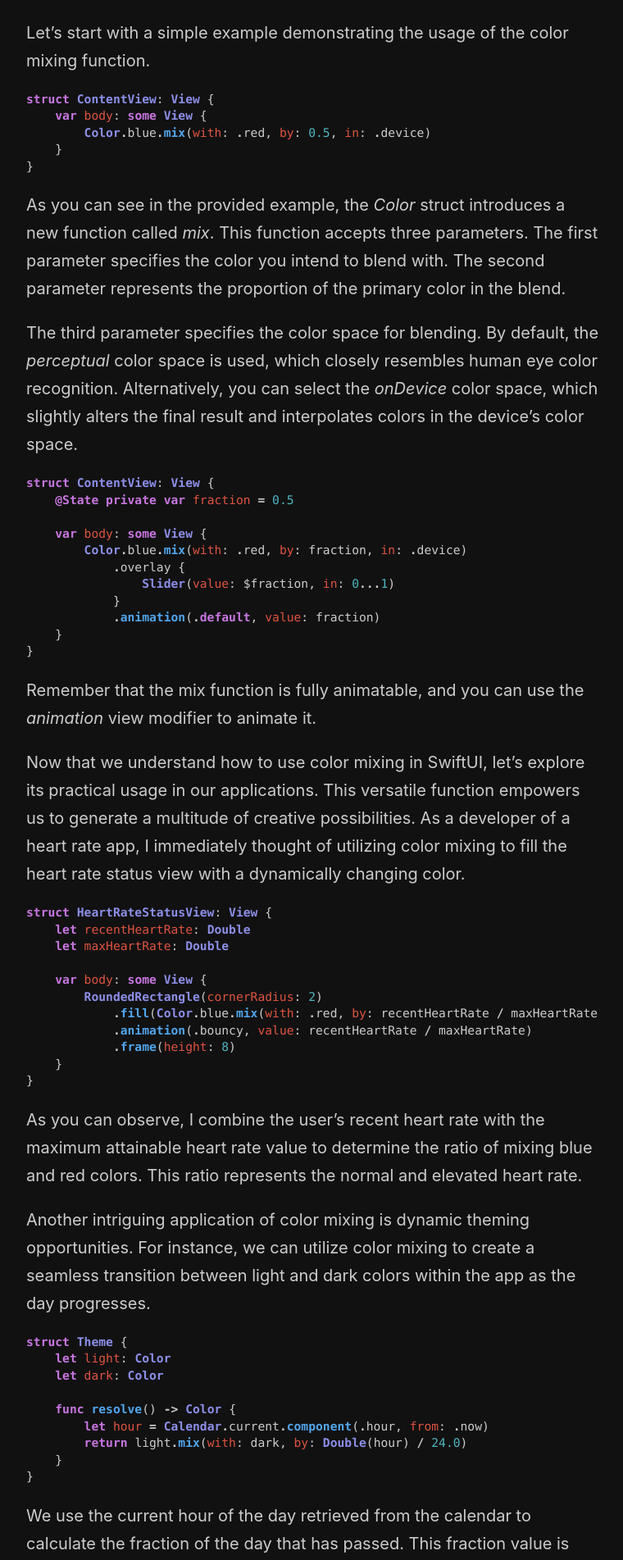
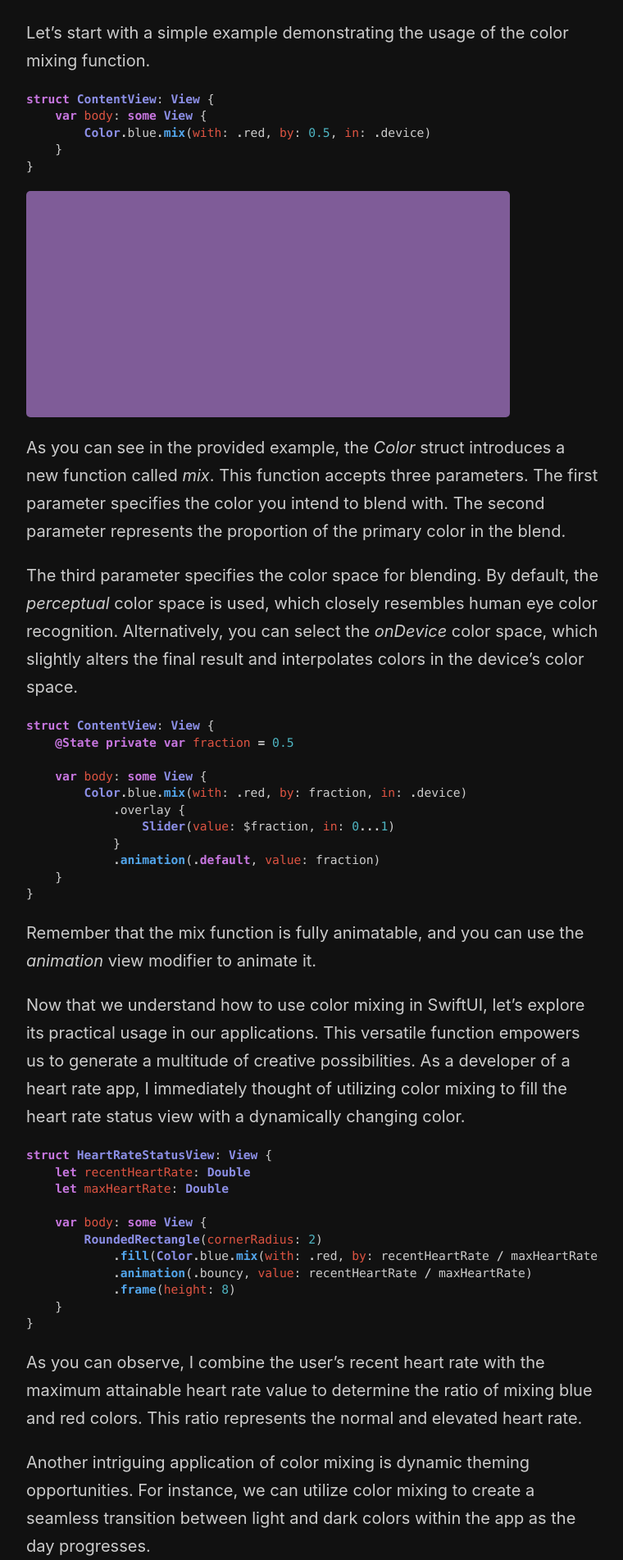
Before and after one commit to mecid/mecid.github.io, a Jekyll site: the page built from _posts/2025-01-21-color-mixing-in-swiftui.md, in a window 1280 px wide. Shown: the part 409-2312 px from the top of the page at 82% size, without its empty margins (258-1018 px from the left). Built offline with Jekyll 4.4.1, drawn with Linux system fonts in a browser that asks for light colours.

Commit message:
color mixing image added to the post

````diff
--- a/_posts/2025-01-21-color-mixing-in-swiftui.md
+++ b/_posts/2025-01-21-color-mixing-in-swiftui.md
@@ -14,6 +14,8 @@ struct ContentView: View {
     }
 }
 ```
+
+![color-mixing](/public/color-mixing.png)
 
 As you can see in the provided example, the *Color* struct introduces a new function called *mix*. This function accepts three parameters. The first parameter specifies the color you intend to blend with. The second parameter represents the proportion of the primary color in the blend.
 
````
